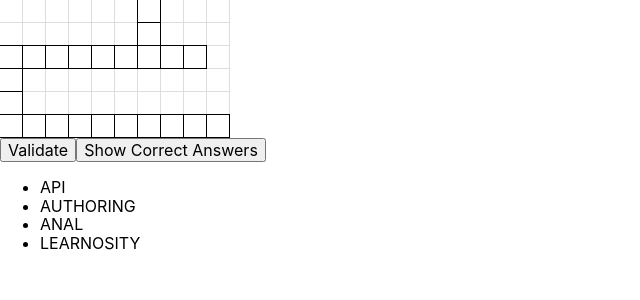
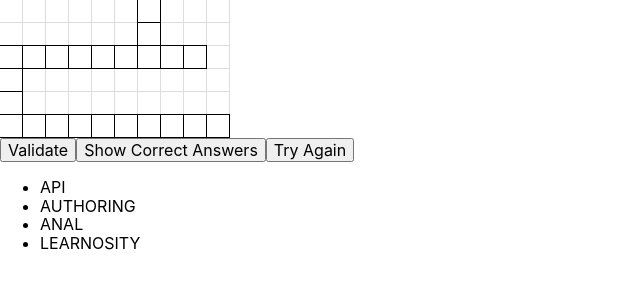
Before and after one commit to PoppinMic/cross-word, a React (Create React App) app: page / in a window 1280 px wide. Shown: the top 300 px of the page, without its empty margins (0-640 px from the left). Built offline with nearby package versions, Linux system fonts and the light colour scheme.

Commit message:
more layout style

```diff
--- a/src/components/CrossWord/Grid.tsx
+++ b/src/components/CrossWord/Grid.tsx
@@ -78,6 +78,11 @@ const Grid = ({ gridSource, correctAnswers }: IGridSource) => {
     setAnswer(correctAnswers);
   };
 
+  const resetGrid = () => {
+    setAnswer({});
+    setCorrectAnswerDict({});
+  };
+
   return (
     <React.Fragment>
       <div>
@@ -87,6 +92,7 @@ const Grid = ({ gridSource, correctAnswers }: IGridSource) => {
       </div>
       <button onClick={validateAnswers}>Validate</button>
       <button onClick={showCorrectAnswers}>Show Correct Answers</button>
+      <button onClick={resetGrid}>Try Again</button>
     </React.Fragment>
   );
 };
```
